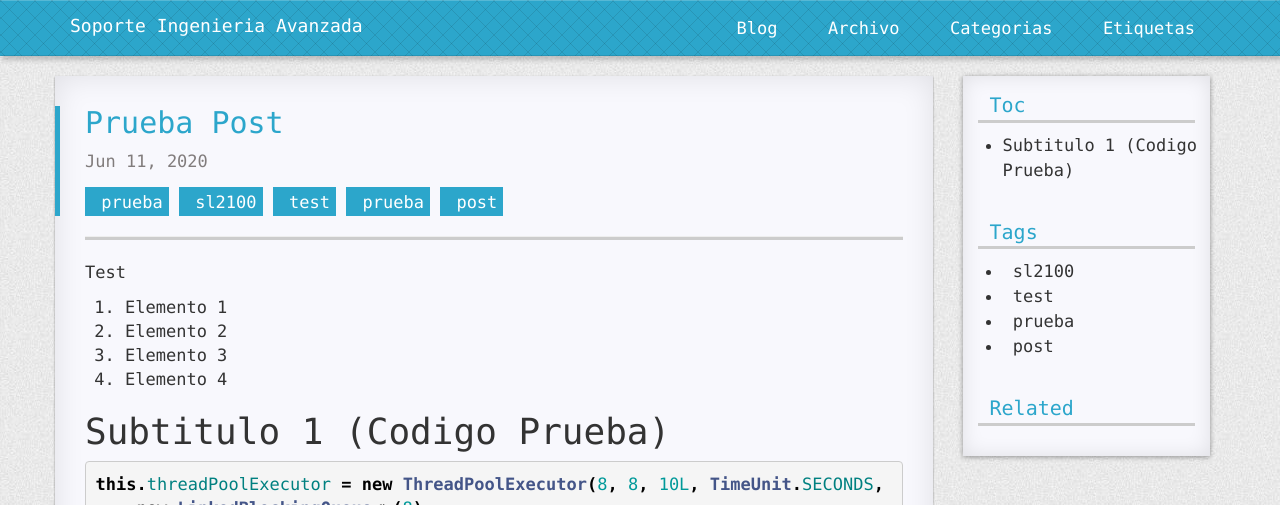
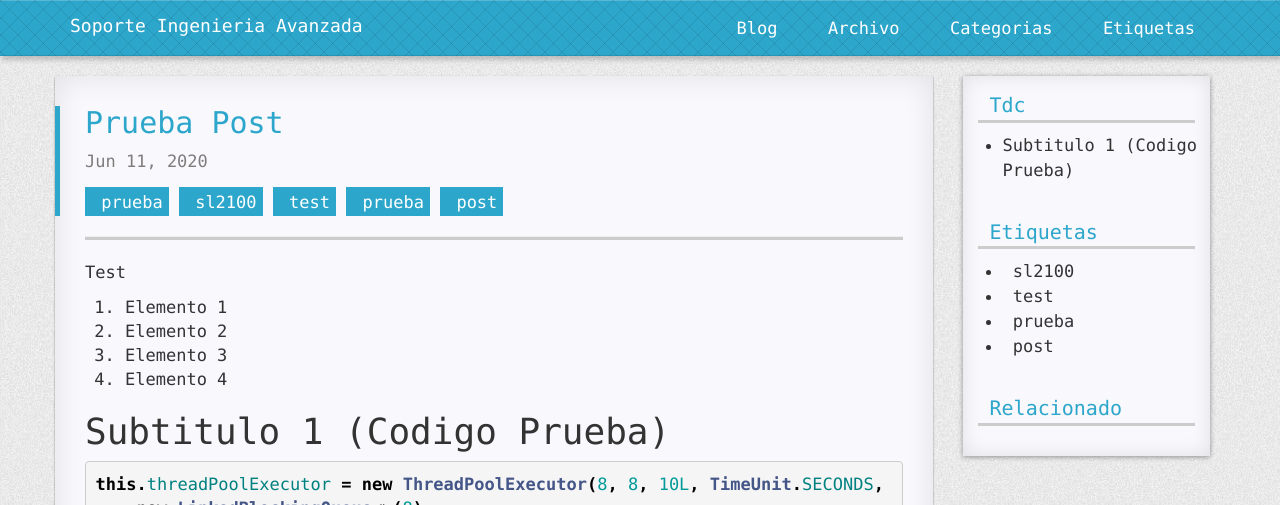
Before and after one commit to soporteiasa/soporteiasa.github.io, a Jekyll site: the page built from _posts/2020-06-11-test-post.md, in a window 1280 px wide. Shown: the top 505 px of the page. Built offline with Jekyll 4.4.1, drawn with Linux system fonts in a browser that asks for light colours; nearby versions of some CDN libraries; comment, search, counter and statistics services are not loaded; a style sheet for code colours, icons or effects is not loaded.

Commit message:
Cambio en la traducción

```diff
--- a/_layouts/post.html
+++ b/_layouts/post.html
@@ -36,13 +36,13 @@ layout: default
       <div class="shadow-bottom-center" >
         <div class="content-navigation-toc">
             <div class="content-navigation-header">
-                <span class="octicon octicon-list-unordered"></span>&nbsp;Toc
+                <span class="octicon octicon-list-unordered"></span>&nbsp;Tdc
             </div>
             <div class="content-navigation-list toc"></div>
         </div>
         <div class="content-navigation-tag">
             <div class="content-navigation-header">
-                <span class="octicon octicon-list-unordered"></span>&nbsp;Tags
+                <span class="octicon octicon-list-unordered"></span>&nbsp;Etiquetas
             </div>
             <div class="content-navigation-list">
                 <ul>
@@ -56,7 +56,7 @@ layout: default
         </div>
         <div class="content-navigation-related">
             <div class="content-navigation-header">
-                <span class="octicon octicon-list-unordered"></span>&nbsp;Related
+                <span class="octicon octicon-list-unordered"></span>&nbsp;Relacionado
             </div>
             <div class="content-navigation-list">
                 <ul>
```
